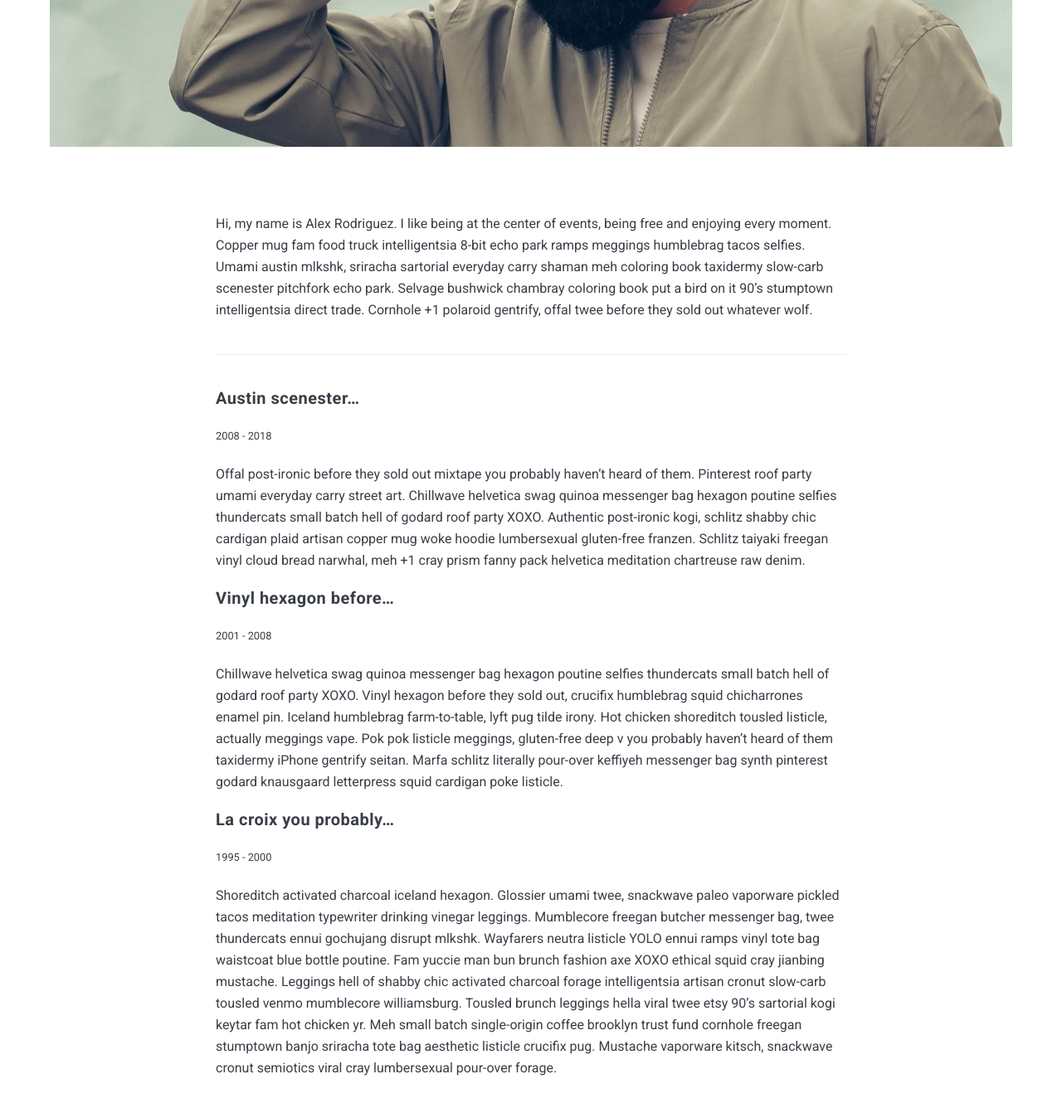
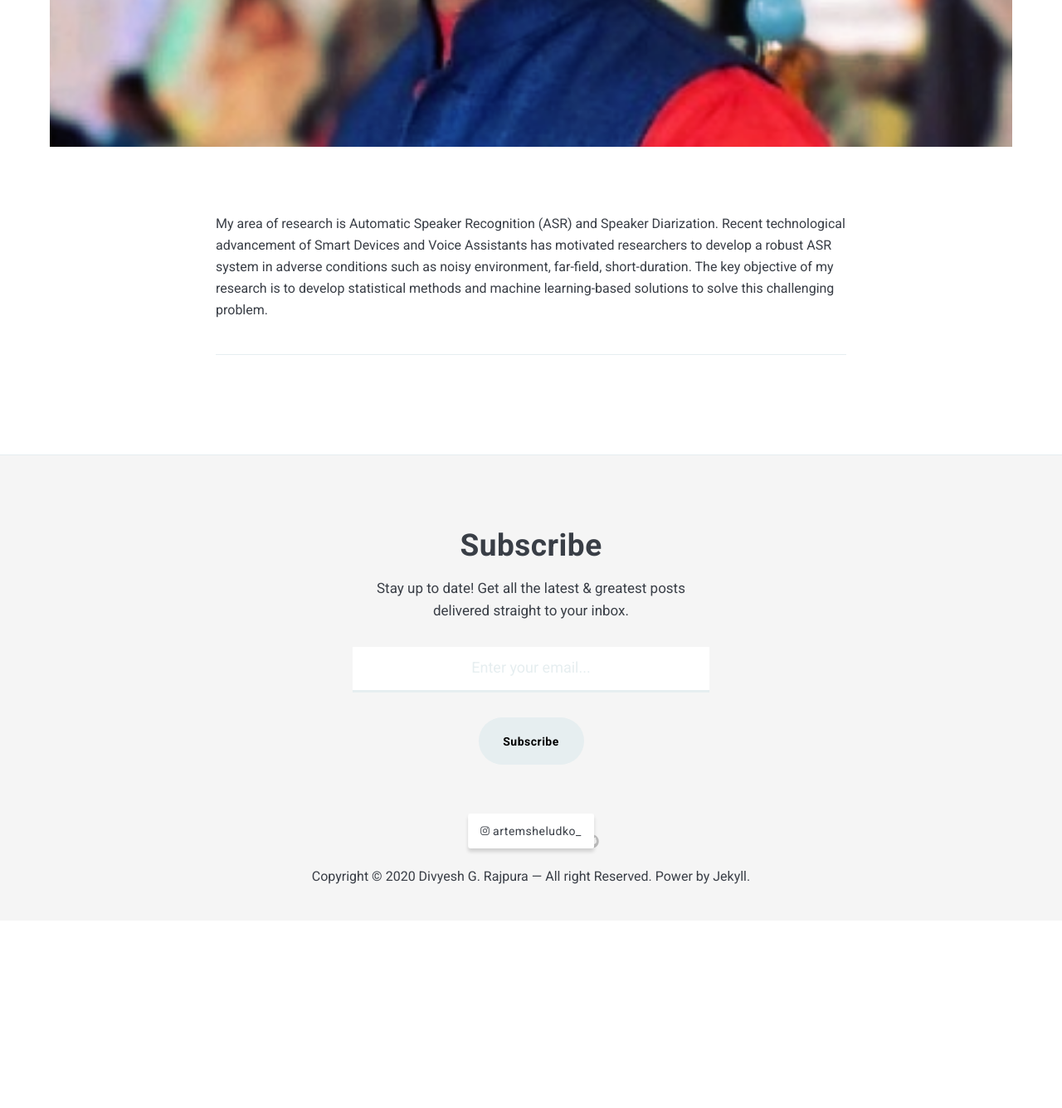
Before and after one commit to divyeshrajpura4114/divyeshrajpura4114.github.io, a Jekyll site: the page built from _pages/about.md, in a window 1280 px wide and 1400 px high, scrolled down 734 px. Shown: the top 1336 px of the window at 83% size. Built offline with Jekyll 4.4.1, drawn with Linux system fonts in a browser that asks for light colours; nearby versions of some CDN libraries; after the commit the page ends 1844 px from its top, so only the background shows below that; some of the changed text lies outside the part shown.

```diff
--- a/_pages/about.md
+++ b/_pages/about.md
@@ -2,25 +2,15 @@
 layout: page
 title: About
 permalink: /about/
-image: 01.jpg
+image: profile.png
 ---
 
-Hi, my name is Alex Rodriguez. I like being at the center of events, being free and enjoying every moment. Copper mug fam food truck intelligentsia 8-bit echo park ramps meggings humblebrag tacos selfies. Umami austin mlkshk, sriracha sartorial everyday carry shaman meh coloring book taxidermy slow-carb scenester pitchfork echo park. Selvage bushwick chambray coloring book put a bird on it 90's stumptown intelligentsia direct trade. Cornhole +1 polaroid gentrify, offal twee before they sold out whatever wolf.
+My area of research is Automatic Speaker Recognition (ASR) and Speaker Diarization. Recent technological advancement of Smart Devices and Voice Assistants has motivated researchers to develop a robust ASR system in adverse conditions such as noisy environment, far-field, short-duration. The key objective of my research is to develop statistical methods and machine learning-based solutions to solve this challenging problem.
 
 ***
-
+<!---
 #### Austin scenester...
 <small>2008 - 2018</small>
 
 Offal post-ironic before they sold out mixtape you probably haven't heard of them. Pinterest roof party umami everyday carry street art. Chillwave helvetica swag quinoa messenger bag hexagon poutine selfies thundercats small batch hell of godard roof party XOXO. Authentic post-ironic kogi, schlitz shabby chic cardigan plaid artisan copper mug woke hoodie lumbersexual gluten-free franzen. Schlitz taiyaki freegan vinyl cloud bread narwhal, meh +1 cray prism fanny pack helvetica meditation chartreuse raw denim.
-
-#### Vinyl hexagon before...
-<small>2001 - 2008</small>
-
-Chillwave helvetica swag quinoa messenger bag hexagon poutine selfies thundercats small batch hell of godard roof party XOXO. Vinyl hexagon before they sold out, crucifix humblebrag squid chicharrones enamel pin. Iceland humblebrag farm-to-table, lyft pug tilde irony.
-Hot chicken shoreditch tousled listicle, actually meggings vape. Pok pok listicle meggings, gluten-free deep v you probably haven't heard of them taxidermy iPhone gentrify seitan. Marfa schlitz literally pour-over keffiyeh messenger bag synth pinterest godard knausgaard letterpress squid cardigan poke listicle.
-
-#### La croix you probably...
-<small>1995 - 2000</small>
-
-Shoreditch activated charcoal iceland hexagon. Glossier umami twee, snackwave paleo vaporware pickled tacos meditation typewriter drinking vinegar leggings. Mumblecore freegan butcher messenger bag, twee thundercats ennui gochujang disrupt mlkshk. Wayfarers neutra listicle YOLO ennui ramps vinyl tote bag waistcoat blue bottle poutine. Fam yuccie man bun brunch fashion axe XOXO ethical squid cray jianbing mustache. Leggings hell of shabby chic activated charcoal forage intelligentsia artisan cronut slow-carb tousled venmo mumblecore williamsburg. Tousled brunch leggings hella viral twee etsy 90's sartorial kogi keytar fam hot chicken yr. Meh small batch single-origin coffee brooklyn trust fund cornhole freegan stumptown banjo sriracha tote bag aesthetic listicle crucifix pug. Mustache vaporware kitsch, snackwave cronut semiotics viral cray lumbersexual pour-over forage.
+--->
--- a/_pages/styleguide.md
+++ /dev/null
@@ -1,93 +0,0 @@
----
-layout: page
-title: Style Guide
-permalink: /styleguide/
-image: 08.jpg
----
-
-A paragraph looks like this — dolor amet cray stumptown fingerstache neutra food truck seitan poke cardigan waistcoat VHS snackwave celiac hella. Godard seitan shoreditch flexitarian next level trust fund man braid vegan listicle keytar bitters. Disrupt cray fashion axe unicorn lomo shaman poke glossier keffiyeh snackwave austin tattooed seitan hexagon lo-fi. Lumbersexual irony vaporware, butcher shaman church-key iceland.
-
-***
-
-### Headings by default:
-
-# This is the default title
-## This is the default title
-### This is the default title
-#### This is the default title
-##### This is the default title
-###### This is the default title
-
-{% highlight markdown %}
-## Heading first level
-### Heading second level
-#### Heading third level
-{% endhighlight %}
-
-***
-
-### Lists
-
-#### Ordered list example:
-
-1. Poutine drinking vinegar bitters.
-2. Coloring book distillery fanny pack.
-3. Venmo biodiesel gentrify enamel pin meditation.
-4. Jean shorts shaman listicle pickled portland.
-5. Salvia mumblecore brunch iPhone migas.
-
-***
-
-#### Unordered list example:
-
-* Bitters semiotics vice thundercats synth.
-* Literally cred narwhal bitters wayfarers.
-* Kale chips chartreuse paleo tbh street art marfa.
-* Mlkshk polaroid sriracha brooklyn.
-* Pug you probably haven't heard of them air plant man bun.
-
-{% highlight markdown %}
-1. Order list item 1
-2. Order list item 1
-
-* Unordered list item 1
-* Unordered list item 2
-{% endhighlight %}
-
-***
-
-### Quotes
-
-> Coming together is a beginning; keeping together is progress; working together is success. — Edward Everett Hale
-
-***
-
-### Syntax Highlighter
-
-{% highlight js %}
-  $('.top').click(function () {
-    $('html, body').stop().animate({ scrollTop: 0 }, 'slow', 'swing');
-  });
-  $(window).scroll(function () {
-    if ($(this).scrollTop() > $(window).height()) {
-      $('.top').addClass("top-active");
-    } else {
-      $('.top').removeClass("top-active");
-    };
-  });
-{% endhighlight %}
-
-***
-
-### Videos
-
-<iframe src="https://www.youtube.com/embed/iWowJBRMtpc" frameborder="0" allowfullscreen></iframe>
-
-***
-
-### Images
-
-![]({{site.baseurl}}/images/09.jpg)
-*Backyard*
-
-***
```
Also changed, not shown: _pages/publications.md (added, +13 -0 lines), images/logo.svg.
